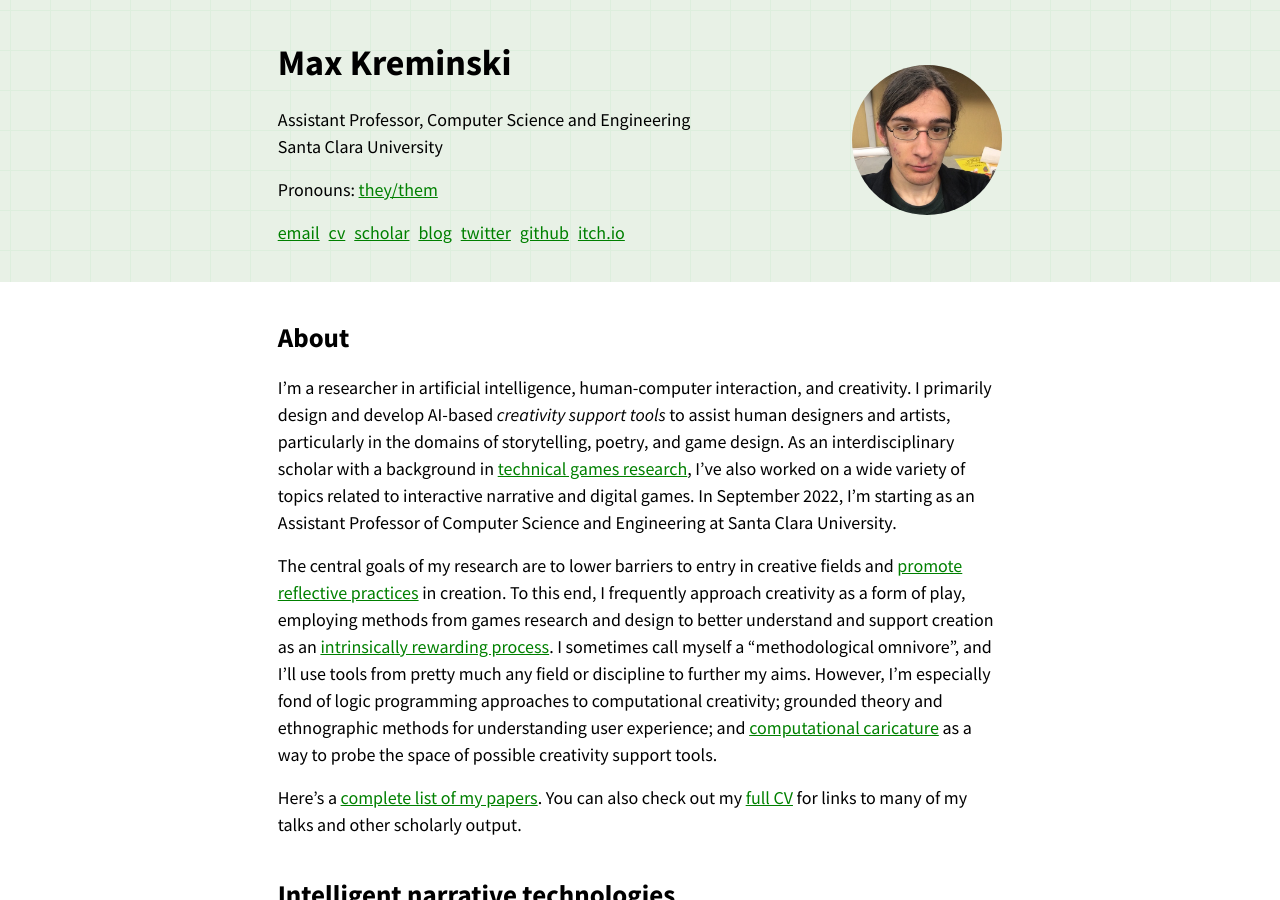
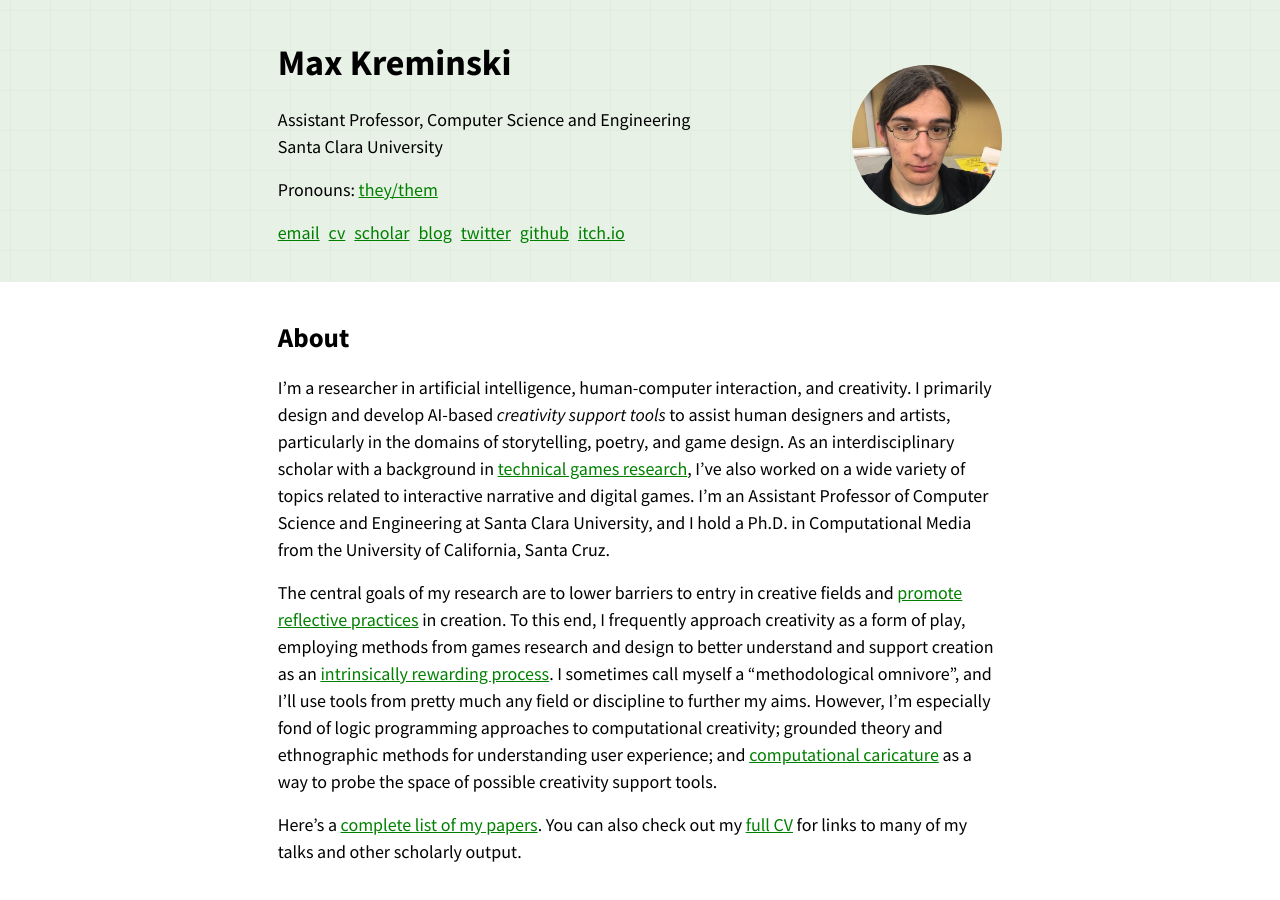
Before and after one commit to mkremins/mkremins.github.io, a Jekyll site: the page built from index.html, in a window 1280 px wide and 900 px high. Built offline with Jekyll 4.4.1, drawn with Linux system fonts in a browser that asks for light colours.

Commit message:
Update bio to reflect new affiliation and PhD completion

```diff
--- a/index.html
+++ b/index.html
@@ -5,7 +5,7 @@ layout: main
 <section class="about">
 	<div class="container">
 		<h2 class="section-title">About</h2>
-		<p>I’m a researcher in artificial intelligence, human-computer interaction, and creativity. I primarily design and develop AI-based <em>creativity support tools</em> to assist human designers and artists, particularly in the domains of storytelling, poetry, and game design. As an interdisciplinary scholar with a background in <a href="https://www.kmjn.org/game-rankings/">technical games research</a>, I’ve also worked on a wide variety of topics related to interactive narrative and digital games. In September 2022, I’m starting as an Assistant Professor of Computer Science and Engineering at Santa Clara University.<!--I’m an Assistant Professor of Computer Science and Engineering at Santa Clara University, and I hold a Ph.D. in Computational Media from the University of California, Santa Cruz.--><!-- and a B.A. in Interactive Entertainment from the University of Southern California.--></p>
+		<p>I’m a researcher in artificial intelligence, human-computer interaction, and creativity. I primarily design and develop AI-based <em>creativity support tools</em> to assist human designers and artists, particularly in the domains of storytelling, poetry, and game design. As an interdisciplinary scholar with a background in <a href="https://www.kmjn.org/game-rankings/">technical games research</a>, I’ve also worked on a wide variety of topics related to interactive narrative and digital games. I’m an Assistant Professor of Computer Science and Engineering at Santa Clara University, and I hold a Ph.D. in Computational Media from the University of California, Santa Cruz.<!-- and a B.A. in Interactive Entertainment from the University of Southern California.--></p>
     <p>The central goals of my research are to lower barriers to entry in creative fields and <a href="https://mkremins.github.io/publications/ReflectiveCreators_ICCC2021.pdf">promote reflective practices</a> in creation. To this end, I frequently approach creativity as a form of play, employing methods from games research and design to better understand and support creation as an <a href="https://www.galaxykate.com/pdfs/ComptonMateas-Casual%20Creators.pdf">intrinsically rewarding process</a>. I sometimes call myself a “methodological omnivore”, and I’ll use tools from pretty much any field or discipline to further my aims. However, I’m especially fond of logic programming approaches to computational creativity; grounded theory and ethnographic methods for understanding user experience; and <a href="https://adamsmith.as/papers/caricatures.pdf">computational caricature</a> as a way to probe the space of possible creativity support tools.</p>
     <p>Here’s a <a href="/publications">complete list of my papers</a>. You can also check out my <a href="/cv">full CV</a> for links to many of my talks and other scholarly output.</p>
     <!--<p>I’ve published dozens of <a href="">peer-reviewed papers</a> (including several that won or were nominated for Best Paper or similar awards) in selective HCI and creative AI venues, such as CHI, DIS, AIIDE, ICIDS, FDG, CoG, and ICCC. I’ve also been an invited speaker at venues including the industry-leading Game Developers Conference (GDC) and a resident at <a href="http://stochasticlabs.org/">Stochastic Labs</a>. My work has been covered by outlets including <em>New Scientist</em>, <em>The Verge</em>, <em>The Next Web</em>, and <em>Polygon</em>. Check out my <a href="/cv">full CV</a> for links to many of my talks and other scholarly output.</p>-->
```
